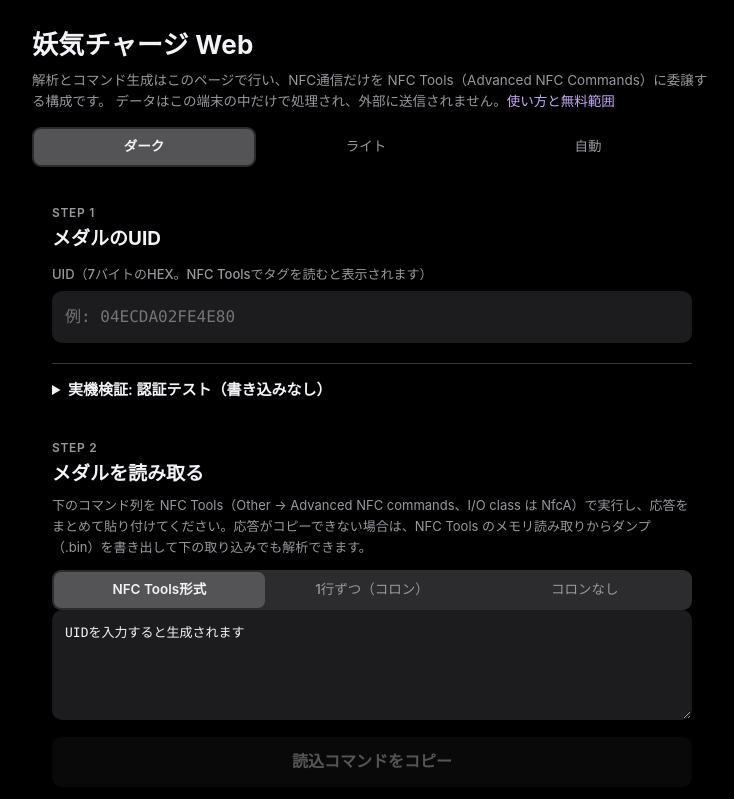
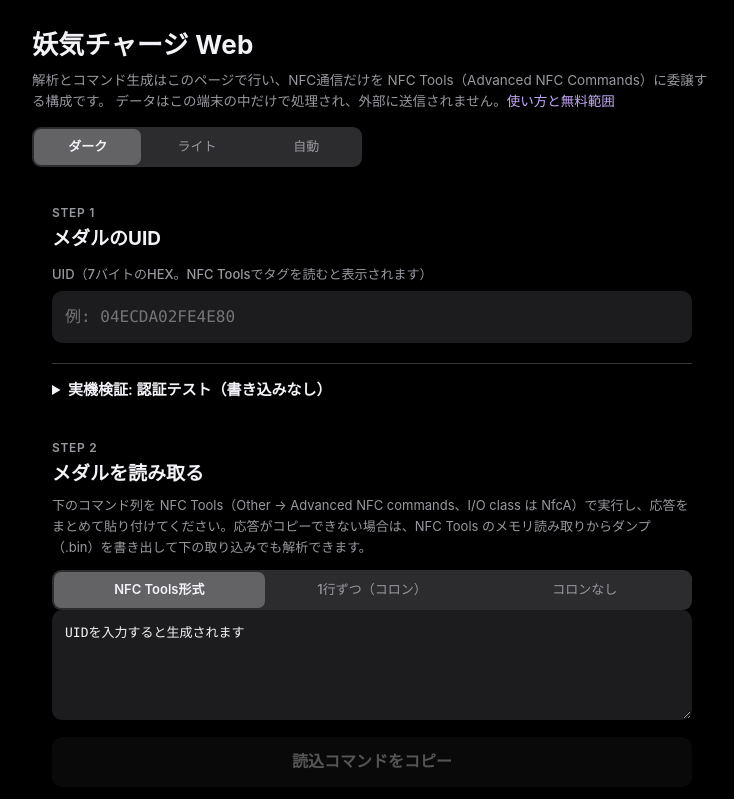
Before and after one commit to nezumi0627/youki-charger, a React (Vite) app: page / in a window 1280 px wide. Shown: the top 799 px of the page, without its empty margins (268-1002 px from the left). Built offline with nearby package versions, Linux system fonts and the light colour scheme.

Commit message:
テーマ切替ボタンの表示崩れを修正

```diff
--- a/src/style.css
+++ b/src/style.css
@@ -6,7 +6,7 @@
   --bg: #000000;
   --fill: #1c1c1e;
   --fill-strong: #2c2c2e;
-  --seg-selected: #545456;
+  --seg-selected: #636366;
   --ink: #f2f2f7;
   --sub: #98989f;
   --hair: #38383a;
@@ -150,6 +150,8 @@ button:active:not(:disabled) { opacity: 0.75; }
   margin-top: 12px;
 }
 .segmented button {
+  flex: 1 1 0;
+  width: auto;
   margin: 0;
   border: none;
   background: transparent;
@@ -157,8 +159,11 @@ button:active:not(:disabled) { opacity: 0.75; }
   border-radius: 7px;
   min-height: 36px;
   padding: 6px 4px;
-  font-size: 13.5px;
+  font-size: 13px;
   font-weight: 500;
+  white-space: nowrap;
+  overflow: hidden;
+  text-overflow: ellipsis;
 }
 .segmented button.selected { background: var(--seg-selected); color: var(--ink); font-weight: 600; }
 
@@ -215,8 +220,10 @@ details p.note { margin-top: 8px; }
 
 code { font-family: ui-monospace, SFMono-Regular, Menlo, monospace; font-size: 12.5px; background: var(--fill); border-radius: 4px; padding: 1px 5px; }
 
-.theme-switch { width: fit-content; max-width: 100%; margin-top: 14px; }
-.theme-switch button { flex: 0 0 auto; padding: 6px 18px; }
+li, p { overflow-wrap: anywhere; }
+body { overflow-x: clip; }
+
+.theme-switch { width: 100%; max-width: 330px; margin-top: 14px; }
 
 #guide { scroll-margin-top: 12px; }
 
```
